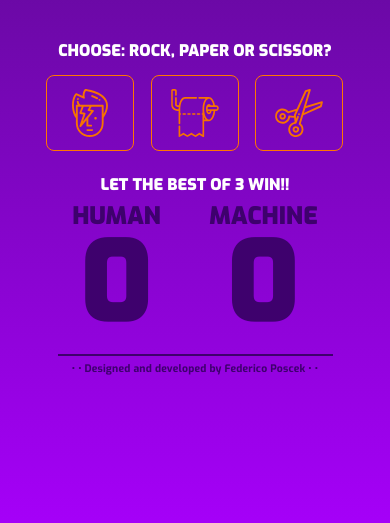
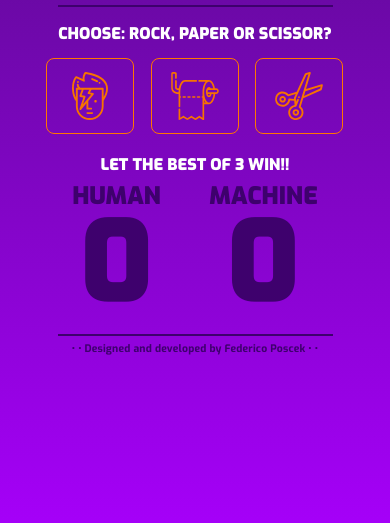
Before and after one commit to FedePoscek/Rock-Paper-Scissor, a plain HTML site: page index.html in a window 390 px wide. Shown: the part 321-844 px from the top of the page. Drawn offline with nearby package versions, Linux system fonts and the light colour scheme.

Commit message:
Update Rock_Paper_Scissor.css

```diff
--- a/css/Rock_Paper_Scissor.css
+++ b/css/Rock_Paper_Scissor.css
@@ -922,13 +922,14 @@ h1 {
 
 
 @media only screen and (max-width: 450px){
+
     /* -------- GENERAL GRID (MOBILE) -------- */
 
 /*
 (1) HEADER  (2)  HEADER (3)  HEADER (4)
-    (2) OPTION       OPTION      OPTION
-    (3) USER         VS          MACHINE
-    (4) FOOTER       FOOTER      FOOTER
+(2) USER         VS          MACHINE
+(3) FOOTER       FOOTER      FOOTER
+(4) OPTION       OPTION      OPTION
 (5) SCORE        SCORE       SCORE
 (6) SIGN         SIGN        SIGN
 (7)
@@ -937,7 +938,7 @@ h1 {
 
 .generalGrid {
     display: grid;
-        grid-template-rows: 0.65fr 0.75fr 0.75fr 0.8fr 1fr 0.1fr;
+    grid-template-rows: 0.75fr 0.75fr 0.55fr 0.75fr 1fr 0.1fr;
     grid-template-columns: 4.5fr 1fr 4.5fr;
     height: 100%;
     width: 100vw;
```
Lines whose indentation alone changed are shown as unchanged.
